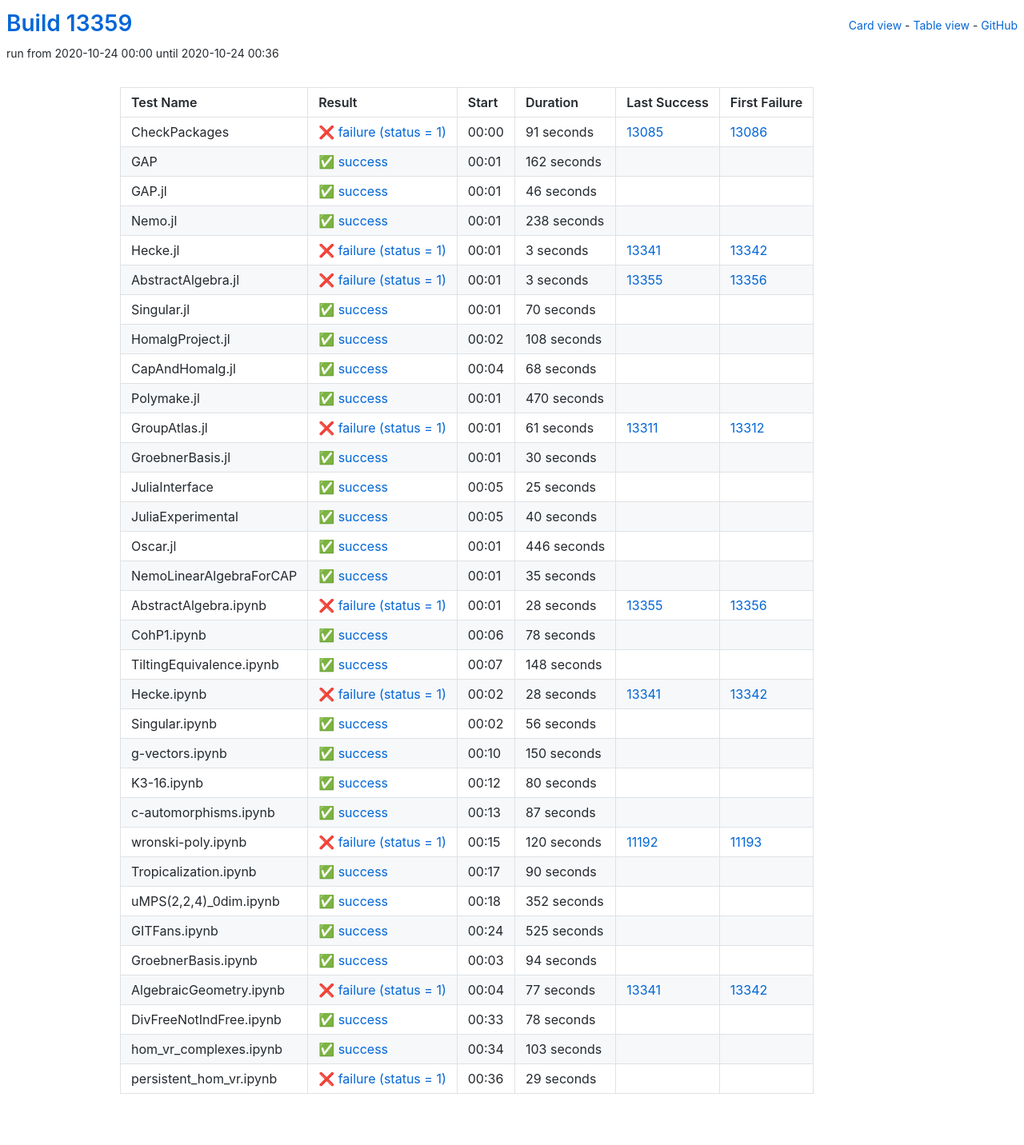
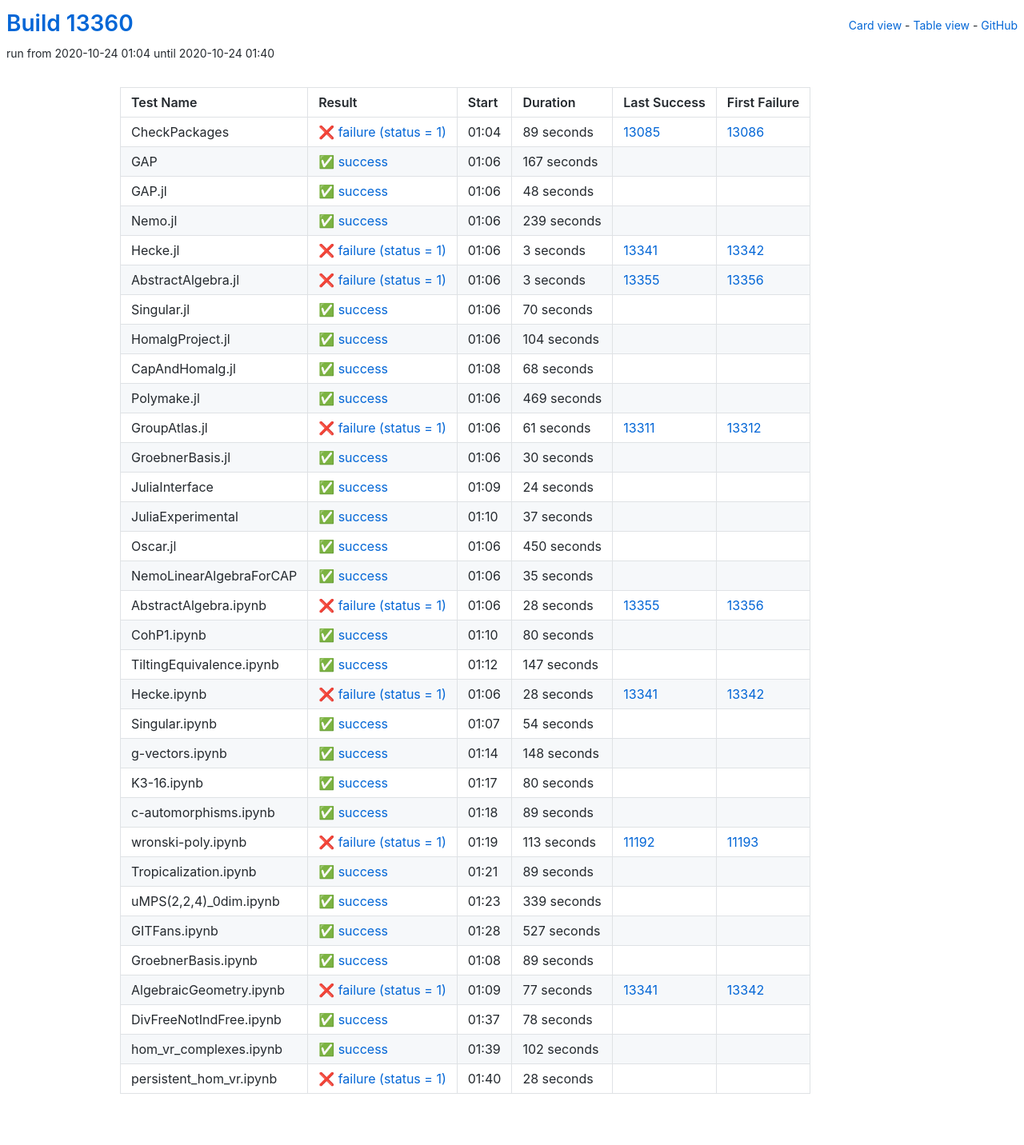
Before and after one commit to oscar-system/oscar-ci-status, a Jekyll site: the page built from table.html, in a window 1280 px wide. Shown: the whole page at 80% size. Built offline with Jekyll 4.4.1, drawn with Linux system fonts in a browser that asks for light colours.

Commit message:
Build #13360

```diff
--- a/_data/ci.yml
+++ b/_data/ci.yml
@@ -1,6 +1,6 @@
 ---
-build: 13359
-build_url: https://oscarci.mathematik.uni-kl.de/job/oscar/13359/
+build: 13360
+build_url: https://oscarci.mathematik.uni-kl.de/job/oscar/13360/
 job: oscar
 organization: oscar-system
 repo: oscar-ci-status
@@ -8,56 +8,56 @@
 tests:
 - name: CheckPackages
   id: checkpackages
-  log: https://oscarci.mathematik.uni-kl.de/job/oscar/13359/artifact/logs/build-13359/CheckPackages.log
-  start: 2020-10-24 00:00
+  log: https://oscarci.mathematik.uni-kl.de/job/oscar/13360/artifact/logs/build-13360/CheckPackages.log
+  start: 2020-10-24 01:04
   success: false
   exitcode: 1
   status: failure
-  duration: 91
+  duration: 89
   last_success: 13085
   last_success_url: https://oscarci.mathematik.uni-kl.de/job/oscar/13085/
   first_failure: 13086
   first_failure_url: https://oscarci.mathematik.uni-kl.de/job/oscar/13086/
 - name: GAP
   id: gap
-  log: https://oscarci.mathematik.uni-kl.de/job/oscar/13359/artifact/logs/build-13359/GAP.log
-  start: 2020-10-24 00:01
+  log: https://oscarci.mathematik.uni-kl.de/job/oscar/13360/artifact/logs/build-13360/GAP.log
+  start: 2020-10-24 01:06
   success: true
   exitcode: 0
   status: success
-  duration: 162
+  duration: 167
   last_success: false
   last_success_url:
   first_failure: false
   first_failure_url:
 - name: GAP.jl
   id: gap-jl
-  log: https://oscarci.mathematik.uni-kl.de/job/oscar/13359/artifact/logs/build-13359/GAP.jl.log
-  start: 2020-10-24 00:01
+  log: https://oscarci.mathematik.uni-kl.de/job/oscar/13360/artifact/logs/build-13360/GAP.jl.log
+  start: 2020-10-24 01:06
   success: true
   exitcode: 0
   status: success
-  duration: 46
+  duration: 48
   last_success: false
   last_success_url:
   first_failure: false
   first_failure_url:
 - name: Nemo.jl
   id: nemo-jl
-  log: https://oscarci.mathematik.uni-kl.de/job/oscar/13359/artifact/logs/build-13359/Nemo.jl.log
-  start: 2020-10-24 00:01
+  log: https://oscarci.mathematik.uni-kl.de/job/oscar/13360/artifact/logs/build-13360/Nemo.jl.log
+  start: 2020-10-24 01:06
   success: true
   exitcode: 0
   status: success
-  duration: 238
+  duration: 239
   last_success: false
   last_success_url:
   first_failure: false
   first_failure_url:
 - name: Hecke.jl
   id: hecke-jl
-  log: https://oscarci.mathematik.uni-kl.de/job/oscar/13359/artifact/logs/build-13359/Hecke.jl.log
-  start: 2020-10-24 00:01
+  log: https://oscarci.mathematik.uni-kl.de/job/oscar/13360/artifact/logs/build-13360/Hecke.jl.log
+  start: 2020-10-24 01:06
   success: false
   exitcode: 1
   status: failure
@@ -68,8 +68,8 @@
   first_failure_url: https://oscarci.mathematik.uni-kl.de/job/oscar/13342/
 - name: AbstractAlgebra.jl
   id: abstractalgebra-jl
-  log: https://oscarci.mathematik.uni-kl.de/job/oscar/13359/artifact/logs/build-13359/AbstractAlgebra.jl.log
-  start: 2020-10-24 00:01
+  log: https://oscarci.mathematik.uni-kl.de/job/oscar/13360/artifact/logs/build-13360/AbstractAlgebra.jl.log
+  start: 2020-10-24 01:06
   success: false
   exitcode: 1
   status: failure
@@ -80,8 +80,8 @@
   first_failure_url: https://oscarci.mathematik.uni-kl.de/job/oscar/13356/
 - name: Singular.jl
   id: singular-jl
-  log: https://oscarci.mathematik.uni-kl.de/job/oscar/13359/artifact/logs/build-13359/Singular.jl.log
-  start: 2020-10-24 00:01
+  log: https://oscarci.mathematik.uni-kl.de/job/oscar/13360/artifact/logs/build-13360/Singular.jl.log
+  start: 2020-10-24 01:06
   success: true
   exitcode: 0
   status: success
@@ -92,20 +92,20 @@
   first_failure_url:
 - name: HomalgProject.jl
   id: homalgproject-jl
-  log: https://oscarci.mathematik.uni-kl.de/job/oscar/13359/artifact/logs/build-13359/HomalgProject.jl.log
-  start: 2020-10-24 00:02
+  log: https://oscarci.mathematik.uni-kl.de/job/oscar/13360/artifact/logs/build-13360/HomalgProject.jl.log
+  start: 2020-10-24 01:06
   success: true
   exitcode: 0
   status: success
-  duration: 108
+  duration: 104
   last_success: false
   last_success_url:
   first_failure: false
   first_failure_url:
 - name: CapAndHomalg.jl
   id: capandhomalg-jl
-  log: https://oscarci.mathematik.uni-kl.de/job/oscar/13359/artifact/logs/build-13359/CapAndHomalg.jl.log
-  start: 2020-10-24 00:04
+  log: https://oscarci.mathematik.uni-kl.de/job/oscar/13360/artifact/logs/build-13360/CapAndHomalg.jl.log
+  start: 2020-10-24 01:08
   success: true
   exitcode: 0
   status: success
@@ -116,20 +116,20 @@
   first_failure_url:
 - name: Polymake.jl
   id: polymake-jl
-  log: https://oscarci.mathematik.uni-kl.de/job/oscar/13359/artifact/logs/build-13359/Polymake.jl.log
-  start: 2020-10-24 00:01
+  log: https://oscarci.mathematik.uni-kl.de/job/oscar/13360/artifact/logs/build-13360/Polymake.jl.log
+  start: 2020-10-24 01:06
   success: true
   exitcode: 0
   status: success
-  duration: 470
+  duration: 469
   last_success: false
   last_success_url:
   first_failure: false
   first_failure_url:
 - name: GroupAtlas.jl
   id: groupatlas-jl
-  log: https://oscarci.mathematik.uni-kl.de/job/oscar/13359/artifact/logs/build-13359/GroupAtlas.jl.log
-  start: 2020-10-24 00:01
+  log: https://oscarci.mathematik.uni-kl.de/job/oscar/13360/artifact/logs/build-13360/GroupAtlas.jl.log
+  start: 2020-10-24 01:06
   success: false
   exitcode: 1
   status: failure
@@ -140,8 +140,8 @@
   first_failure_url: https://oscarci.mathematik.uni-kl.de/job/oscar/13312/
 - name: GroebnerBasis.jl
   id: groebnerbasis-jl
-  log: https://oscarci.mathematik.uni-kl.de/job/oscar/13359/artifact/logs/build-13359/GroebnerBasis.jl.log
-  start: 2020-10-24 00:01
+  log: https://oscarci.mathematik.uni-kl.de/job/oscar/13360/artifact/logs/build-13360/GroebnerBasis.jl.log
+  start: 2020-10-24 01:06
   success: true
   exitcode: 0
   status: success
@@ -152,44 +152,44 @@
   first_failure_url:
 - name: JuliaInterface
   id: juliainterface
-  log: https://oscarci.mathematik.uni-kl.de/job/oscar/13359/artifact/logs/build-13359/JuliaInterface.log
-  start: 2020-10-24 00:05
+  log: https://oscarci.mathematik.uni-kl.de/job/oscar/13360/artifact/logs/build-13360/JuliaInterface.log
+  start: 2020-10-24 01:09
   success: true
   exitcode: 0
   status: success
-  duration: 25
+  duration: 24
   last_success: false
   last_success_url:
   first_failure: false
   first_failure_url:
 - name: JuliaExperimental
   id: juliaexperimental
-  log: https://oscarci.mathematik.uni-kl.de/job/oscar/13359/artifact/logs/build-13359/JuliaExperimental.log
-  start: 2020-10-24 00:05
+  log: https://oscarci.mathematik.uni-kl.de/job/oscar/13360/artifact/logs/build-13360/JuliaExperimental.log
+  start: 2020-10-24 01:10
   success: true
   exitcode: 0
   status: success
-  duration: 40
+  duration: 37
   last_success: false
   last_success_url:
   first_failure: false
   first_failure_url:
 - name: Oscar.jl
   id: oscar-jl
-  log: https://oscarci.mathematik.uni-kl.de/job/oscar/13359/artifact/logs/build-13359/Oscar.jl.log
-  start: 2020-10-24 00:01
+  log: https://oscarci.mathematik.uni-kl.de/job/oscar/13360/artifact/logs/build-13360/Oscar.jl.log
+  start: 2020-10-24 01:06
   success: true
   exitcode: 0
   status: success
-  duration: 446
+  duration: 450
   last_success: false
   last_success_url:
   first_failure: false
   first_failure_url:
 - name: NemoLinearAlgebraForCAP
   id: nemolinearalgebraforcap
-  log: https://oscarci.mathematik.uni-kl.de/job/oscar/13359/artifact/logs/build-13359/NemoLinearAlgebraForCAP.log
-  start: 2020-10-24 00:01
+  log: https://oscarci.mathematik.uni-kl.de/job/oscar/13360/artifact/logs/build-13360/NemoLinearAlgebraForCAP.log
+  start: 2020-10-24 01:06
   success: true
   exitcode: 0
   status: success
@@ -200,8 +200,8 @@
   first_failure_url:
 - name: AbstractAlgebra.ipynb
   id: abstractalgebra-ipynb
-  log: https://oscarci.mathematik.uni-kl.de/job/oscar/13359/artifact/logs/build-13359/AbstractAlgebra.ipynb.log
-  start: 2020-10-24 00:01
+  log: https://oscarci.mathematik.uni-kl.de/job/oscar/13360/artifact/logs/build-13360/AbstractAlgebra.ipynb.log
+  start: 2020-10-24 01:06
   success: false
   exitcode: 1
   status: failure
@@ -212,32 +212,32 @@
   first_failure_url: https://oscarci.mathematik.uni-kl.de/job/oscar/13356/
 - name: CohP1.ipynb
   id: cohp1-ipynb
-  log: https://oscarci.mathematik.uni-kl.de/job/oscar/13359/artifact/logs/build-13359/CohP1.ipynb.log
-  start: 2020-10-24 00:06
+  log: https://oscarci.mathematik.uni-kl.de/job/oscar/13360/artifact/logs/build-13360/CohP1.ipynb.log
+  start: 2020-10-24 01:10
   success: true
   exitcode: 0
   status: success
-  duration: 78
+  duration: 80
   last_success: false
   last_success_url:
   first_failure: false
   first_failure_url:
 - name: TiltingEquivalence.ipynb
   id: tiltingequivalence-ipynb
-  log: https://oscarci.mathematik.uni-kl.de/job/oscar/13359/artifact/logs/build-13359/TiltingEquivalence.ipynb.log
-  start: 2020-10-24 00:07
+  log: https://oscarci.mathematik.uni-kl.de/job/oscar/13360/artifact/logs/build-13360/TiltingEquivalence.ipynb.log
+  start: 2020-10-24 01:12
   success: true
   exitcode: 0
   status: success
-  duration: 148
+  duration: 147
   last_success: false
   last_success_url:
   first_failure: false
   first_failure_url:
 - name: Hecke.ipynb
   id: hecke-ipynb
-  log: https://oscarci.mathematik.uni-kl.de/job/oscar/13359/artifact/logs/build-13359/Hecke.ipynb.log
-  start: 2020-10-24 00:02
+  log: https://oscarci.mathematik.uni-kl.de/job/oscar/13360/artifact/logs/build-13360/Hecke.ipynb.log
+  start: 2020-10-24 01:06
   success: false
   exitcode: 1
   status: failure
@@ -248,32 +248,32 @@
   first_failure_url: https://oscarci.mathematik.uni-kl.de/job/oscar/13342/
 - name: Singular.ipynb
   id: singular-ipynb
-  log: https://oscarci.mathematik.uni-kl.de/job/oscar/13359/artifact/logs/build-13359/Singular.ipynb.log
-  start: 2020-10-24 00:02
+  log: https://oscarci.mathematik.uni-kl.de/job/oscar/13360/artifact/logs/build-13360/Singular.ipynb.log
+  start: 2020-10-24 01:07
   success: true
   exitcode: 0
   status: success
-  duration: 56
+  duration: 54
   last_success: false
   last_success_url:
   first_failure: false
   first_failure_url:
 - name: g-vectors.ipynb
   id: g-vectors-ipynb
-  log: https://oscarci.mathematik.uni-kl.de/job/oscar/13359/artifact/logs/build-13359/g-vectors.ipynb.log
-  start: 2020-10-24 00:10
+  log: https://oscarci.mathematik.uni-kl.de/job/oscar/13360/artifact/logs/build-13360/g-vectors.ipynb.log
+  start: 2020-10-24 01:14
   success: true
   exitcode: 0
   status: success
-  duration: 150
+  duration: 148
   last_success: false
   last_success_url:
   first_failure: false
   first_failure_url:
 - name: K3-16.ipynb
   id: k3-16-ipynb
-  log: https://oscarci.mathematik.uni-kl.de/job/oscar/13359/artifact/logs/build-13359/K3-16.ipynb.log
-  start: 2020-10-24 00:12
+  log: https://oscarci.mathematik.uni-kl.de/job/oscar/13360/artifact/logs/build-13360/K3-16.ipynb.log
+  start: 2020-10-24 01:17
   success: true
   exitcode: 0
   status: success
@@ -284,80 +284,80 @@
   first_failure_url:
 - name: c-automorphisms.ipynb
   id: c-automorphisms-ipynb
-  log: https://oscarci.mathematik.uni-kl.de/job/oscar/13359/artifact/logs/build-13359/c-automorphisms.ipynb.log
-  start: 2020-10-24 00:13
+  log: https://oscarci.mathematik.uni-kl.de/job/oscar/13360/artifact/logs/build-13360/c-automorphisms.ipynb.log
+  start: 2020-10-24 01:18
   success: true
   exitcode: 0
   status: success
-  duration: 87
+  duration: 89
   last_success: false
   last_success_url:
   first_failure: false
   first_failure_url:
 - name: wronski-poly.ipynb
   id: wronski-poly-ipynb
-  log: https://oscarci.mathematik.uni-kl.de/job/oscar/13359/artifact/logs/build-13359/wronski-poly.ipynb.log
-  start: 2020-10-24 00:15
+  log: https://oscarci.mathematik.uni-kl.de/job/oscar/13360/artifact/logs/build-13360/wronski-poly.ipynb.log
+  start: 2020-10-24 01:19
   success: false
   exitcode: 1
   status: failure
-  duration: 120
+  duration: 113
   last_success: 11192
   last_success_url: https://oscarci.mathematik.uni-kl.de/job/oscar/11192/
   first_failure: 11193
   first_failure_url: https://oscarci.mathematik.uni-kl.de/job/oscar/11193/
 - name: Tropicalization.ipynb
   id: tropicalization-ipynb
-  log: https://oscarci.mathematik.uni-kl.de/job/oscar/13359/artifact/logs/build-13359/Tropicalization.ipynb.log
-  start: 2020-10-24 00:17
+  log: https://oscarci.mathematik.uni-kl.de/job/oscar/13360/artifact/logs/build-13360/Tropicalization.ipynb.log
+  start: 2020-10-24 01:21
   success: true
   exitcode: 0
   status: success
-  duration: 90
+  duration: 89
   last_success: false
   last_success_url:
   first_failure: false
   first_failure_url:
 - name: uMPS(2,2,4)_0dim.ipynb
   id: umps-2-2-4-0dim-ipynb
-  log: https://oscarci.mathematik.uni-kl.de/job/oscar/13359/artifact/logs/build-13359/uMPS-2-2-4-_0dim.ipynb.log
-  start: 2020-10-24 00:18
+  log: https://oscarci.mathematik.uni-kl.de/job/oscar/13360/artifact/logs/build-13360/uMPS-2-2-4-_0dim.ipynb.log
+  start: 2020-10-24 01:23
   success: true
   exitcode: 0
   status: success
-  duration: 352
+  duration: 339
   last_success: false
   last_success_url:
   first_failure: false
   first_failure_url:
 - name: GITFans.ipynb
   id: gitfans-ipynb
-  log: https://oscarci.mathematik.uni-kl.de/job/oscar/13359/artifact/logs/build-13359/GITFans.ipynb.log
-  start: 2020-10-24 00:24
+  log: https://oscarci.mathematik.uni-kl.de/job/oscar/13360/artifact/logs/build-13360/GITFans.ipynb.log
+  start: 2020-10-24 01:28
   success: true
   exitcode: 0
   status: success
-  duration: 525
+  duration: 527
   last_success: false
   last_success_url:
   first_failure: false
   first_failure_url:
 - name: GroebnerBasis.ipynb
   id: groebnerbasis-ipynb
-  log: https://oscarci.mathematik.uni-kl.de/job/oscar/13359/artifact/logs/build-13359/GroebnerBasis.ipynb.log
-  start: 2020-10-24 00:03
+  log: https://oscarci.mathematik.uni-kl.de/job/oscar/13360/artifact/logs/build-13360/GroebnerBasis.ipynb.log
+  start: 2020-10-24 01:08
   success: true
   exitcode: 0
   status: success
-  duration: 94
+  duration: 89
   last_success: false
   last_success_url:
   first_failure: false
   first_failure_url:
 - name: AlgebraicGeometry.ipynb
   id: algebraicgeometry-ipynb
-  log: https://oscarci.mathematik.uni-kl.de/job/oscar/13359/artifact/logs/build-13359/AlgebraicGeometry.ipynb.log
-  start: 2020-10-24 00:04
+  log: https://oscarci.mathematik.uni-kl.de/job/oscar/13360/artifact/logs/build-13360/AlgebraicGeometry.ipynb.log
+  start: 2020-10-24 01:09
   success: false
   exitcode: 1
   status: failure
@@ -368,8 +368,8 @@
   first_failure_url: https://oscarci.mathematik.uni-kl.de/job/oscar/13342/
 - name: DivFreeNotIndFree.ipynb
   id: divfreenotindfree-ipynb
-  log: https://oscarci.mathematik.uni-kl.de/job/oscar/13359/artifact/logs/build-13359/DivFreeNotIndFree.ipynb.log
-  start: 2020-10-24 00:33
+  log: https://oscarci.mathematik.uni-kl.de/job/oscar/13360/artifact/logs/build-13360/DivFreeNotIndFree.ipynb.log
+  start: 2020-10-24 01:37
   success: true
   exitcode: 0
   status: success
@@ -380,24 +380,24 @@
   first_failure_url:
 - name: hom_vr_complexes.ipynb
   id: hom-vr-complexes-ipynb
-  log: https://oscarci.mathematik.uni-kl.de/job/oscar/13359/artifact/logs/build-13359/hom_vr_complexes.ipynb.log
-  start: 2020-10-24 00:34
+  log: https://oscarci.mathematik.uni-kl.de/job/oscar/13360/artifact/logs/build-13360/hom_vr_complexes.ipynb.log
+  start: 2020-10-24 01:39
   success: true
   exitcode: 0
   status: success
-  duration: 103
+  duration: 102
   last_success: false
   last_success_url:
   first_failure: false
   first_failure_url:
 - name: persistent_hom_vr.ipynb
   id: persistent-hom-vr-ipynb
-  log: https://oscarci.mathematik.uni-kl.de/job/oscar/13359/artifact/logs/build-13359/persistent_hom_vr.ipynb.log
-  start: 2020-10-24 00:36
+  log: https://oscarci.mathematik.uni-kl.de/job/oscar/13360/artifact/logs/build-13360/persistent_hom_vr.ipynb.log
+  start: 2020-10-24 01:40
   success: false
   exitcode: 1
   status: failure
-  duration: 29
+  duration: 28
   last_success: false
   last_success_url:
   first_failure: false
```
Also changed, not shown: README.md.
